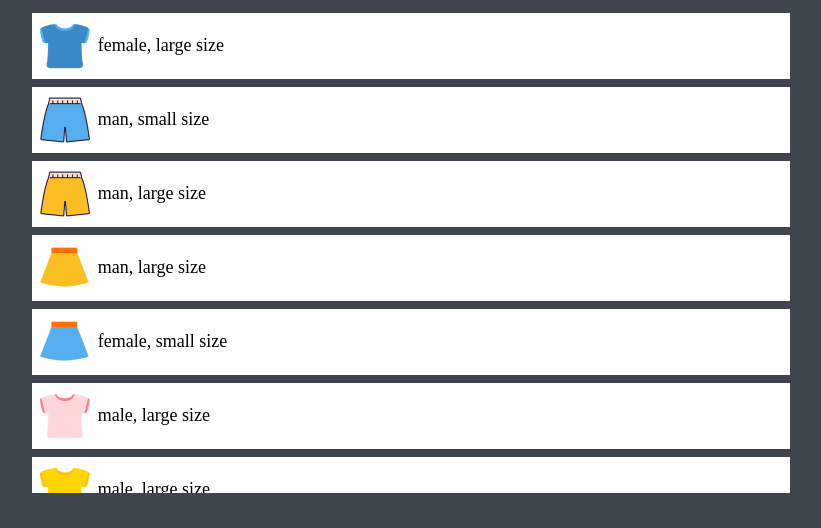
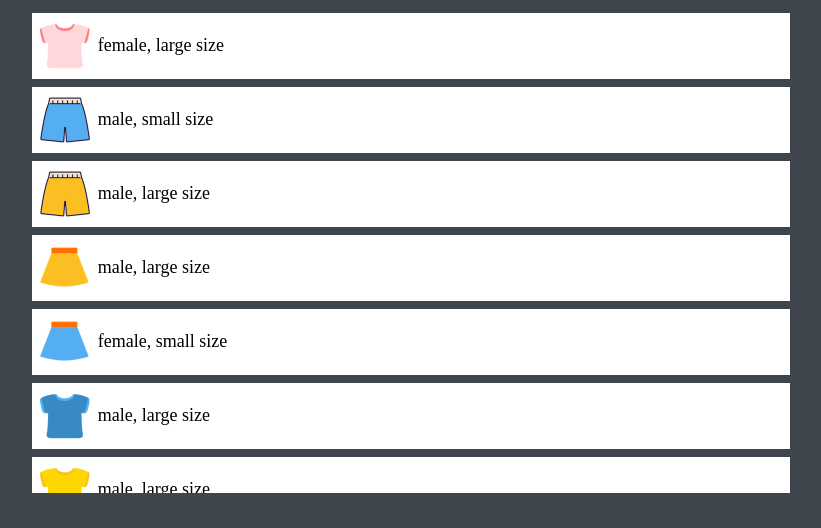
Before and after one commit to Roxy100/shopping-mall-minigame, a plain HTML site: page index.html in a window 1280 px wide. Shown: the part 238-766 px from the top of the page, without its empty margins (229-1050 px from the left). Drawn offline with Linux system fonts and the light colour scheme.

Commit message:
Display Items using fetch / map / join API

```diff
--- /dev/null
+++ b/data/data.json
@@ -0,0 +1,116 @@
+{
+  "items": [
+    {
+      "type": "tshirt",
+      "gender": "female",
+      "size": "large",
+      "color": "pink",
+      "image": "../img/pink_t.png"
+    },
+    {
+      "type": "pants",
+      "gender": "male",
+      "size": "small",
+      "color": "blue",
+      "image": "../img/blue_p.png"
+    },
+    {
+      "type": "pants",
+      "gender": "male",
+      "size": "large",
+      "color": "yellow",
+      "image": "../img/yellow_p.png"
+    },
+    {
+      "type": "skirt",
+      "gender": "male",
+      "size": "large",
+      "color": "yellow",
+      "image": "../img/yellow_s.png"
+    },
+    {
+      "type": "skirt",
+      "gender": "female",
+      "size": "small",
+      "color": "blue",
+      "image": "../img/blue_s.png"
+    },
+    {
+      "type": "tshirt",
+      "gender": "male",
+      "size": "large",
+      "color": "blue",
+      "image": "../img/blue_t.png"
+    },
+    {
+      "type": "tshirt",
+      "gender": "male",
+      "size": "large",
+      "color": "yellow",
+      "image": "../img/yellow_t.png"
+    },
+    {
+      "type": "pants",
+      "gender": "female",
+      "size": "small",
+      "color": "pink",
+      "image": "../img/pink_p.png"
+    },
+    {
+      "type": "tshirt",
+      "gender": "female",
+      "size": "large",
+      "color": "pink",
+      "image": "../img/pink_t.png"
+    },
+    {
+      "type": "pants",
+      "gender": "male",
+      "size": "small",
+      "color": "blue",
+      "image": "../img/blue_p.png"
+    },
+    {
+      "type": "pants",
+      "gender": "male",
+      "size": "large",
+      "color": "yellow",
+      "image": "../img/yellow_p.png"
+    },
+    {
+      "type": "skirt",
+      "gender": "male",
+      "size": "large",
+      "color": "yellow",
+      "image": "../img/yellow_s.png"
+    },
+    {
+      "type": "skirt",
+      "gender": "female",
+      "size": "small",
+      "color": "blue",
+      "image": "../img/blue_s.png"
+    },
+    {
+      "type": "tshirt",
+      "gender": "male",
+      "size": "large",
+      "color": "blue",
+      "image": "../img/blue_t.png"
+    },
+    {
+      "type": "tshirt",
+      "gender": "male",
+      "size": "large",
+      "color": "yellow",
+      "image": "../img/yellow_t.png"
+    },
+    {
+      "type": "pants",
+      "gender": "female",
+      "size": "small",
+      "color": "pink",
+      "image": "../img/pink_p.png"
+    }
+  ]
+}
--- a/index.html
+++ b/index.html
@@ -26,51 +26,6 @@
       <button class="btn colorBtn pink">Pink</button>
     </div>
     <!-- Items -->
-    <ul class="items">
-      <li class="item">
-        <img src="img/blue_t.png" alt="tshirt" class="item__thumbnail" />
-        <span class="item__description">female, large size</span>
-      </li>
-      <li class="item">
-        <img src="img/blue_p.png" alt="pant" class="item__thumbnail" />
-        <span class="item__description">man, small size</span>
-      </li>
-      <li class="item">
-        <img src="img/yellow_p.png" alt="pant" class="item__thumbnail" />
-        <span class="item__description">man, large size</span>
-      </li>
-      <li class="item">
-        <img src="img/yellow_s.png" alt="skirt" class="item__thumbnail" />
-        <span class="item__description">man, large size</span>
-      </li>
-      <li class="item">
-        <img src="img/blue_s.png" alt="skirt" class="item__thumbnail" />
-        <span class="item__description">female, small size</span>
-      </li>
-      <li class="item">
-        <img src="img/pink_t.png" alt="tshirt" class="item__thumbnail" />
-        <span class="item__description">male, large size</span>
-      </li>
-      <li class="item">
-        <img src="img/yellow_t.png" alt="tshirt" class="item__thumbnail" />
-        <span class="item__description">male, large size</span>
-      </li>
-      <li class="item">
-        <img src="img/pink_p.png" alt="pant" class="item__thumbnail" />
-        <span class="item__description">female, small size</span>
-      </li>
-      <li class="item">
-        <img src="img/pink_t.png" alt="tshirt" class="item__thumbnail" />
-        <span class="item__description">female, large size</span>
-      </li>
-      <li class="item">
-        <img src="img/pink_s.png" alt="skirt" class="item__thumbnail" />
-        <span class="item__description">female, small size</span>
-      </li>
-      <li class="item">
-        <img src="img/blue_p.png" alt="pant" class="item__thumbnail" />
-        <span class="item__description">male, large size</span>
-      </li>
-    </ul>
+    <ul class="items"></ul>
   </body>
 </html>
--- /dev/null
+++ b/src/main.js
@@ -0,0 +1,30 @@
+// Fetch the items from the JSON file
+function loadItems() {
+  return fetch("data/data.json")
+    .then((response) => response.json())
+    .then((json) => json.items);
+}
+
+// Update the list with the given items
+function displayItems(items) {
+  const container = document.querySelector(".items");
+  container.innerHTML = items.map((item) => createHTMLString(item)).join("");
+}
+
+// Create HTML list item from the given data item
+function createHTMLString(item) {
+  return `
+    <li class="item">
+        <img src="${item.image}" alt="${item.type}" class="item__thumbnail" />
+        <span class="item__description">${item.gender}, ${item.size} size</span>
+    </li>
+    `;
+}
+
+// main
+loadItems()
+  .then((items) => {
+    displayItems(items);
+    // setEventListeners(items);
+  })
+  .catch(console.log);
```
